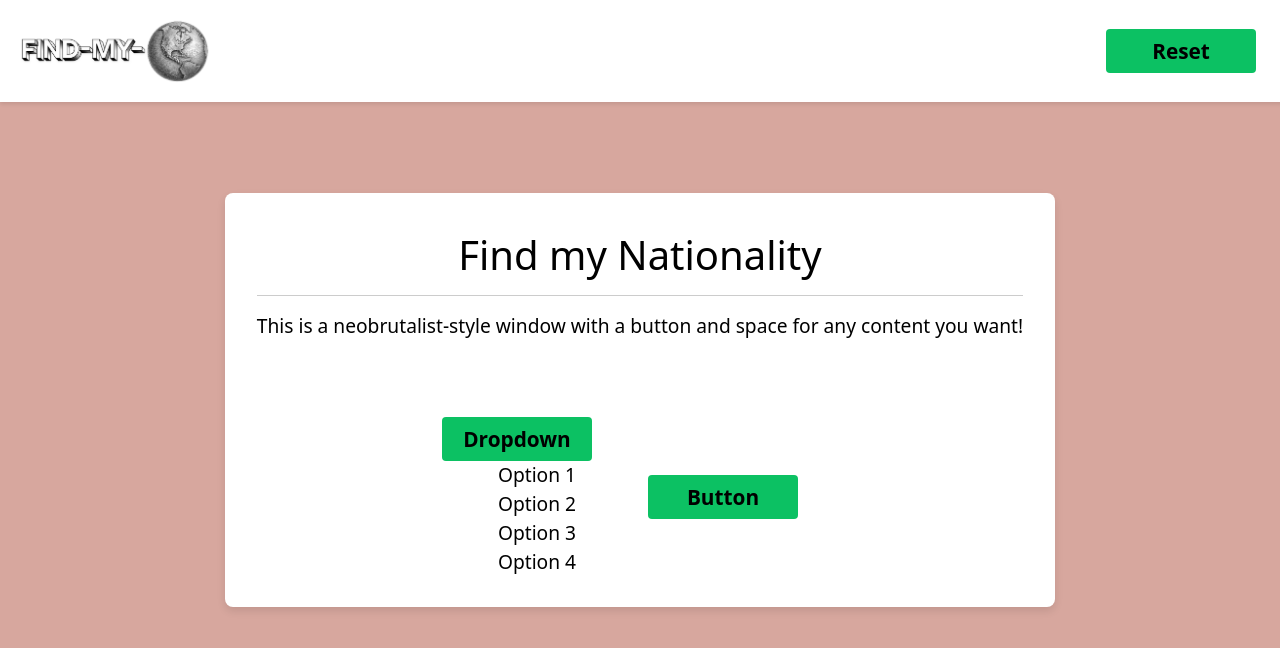
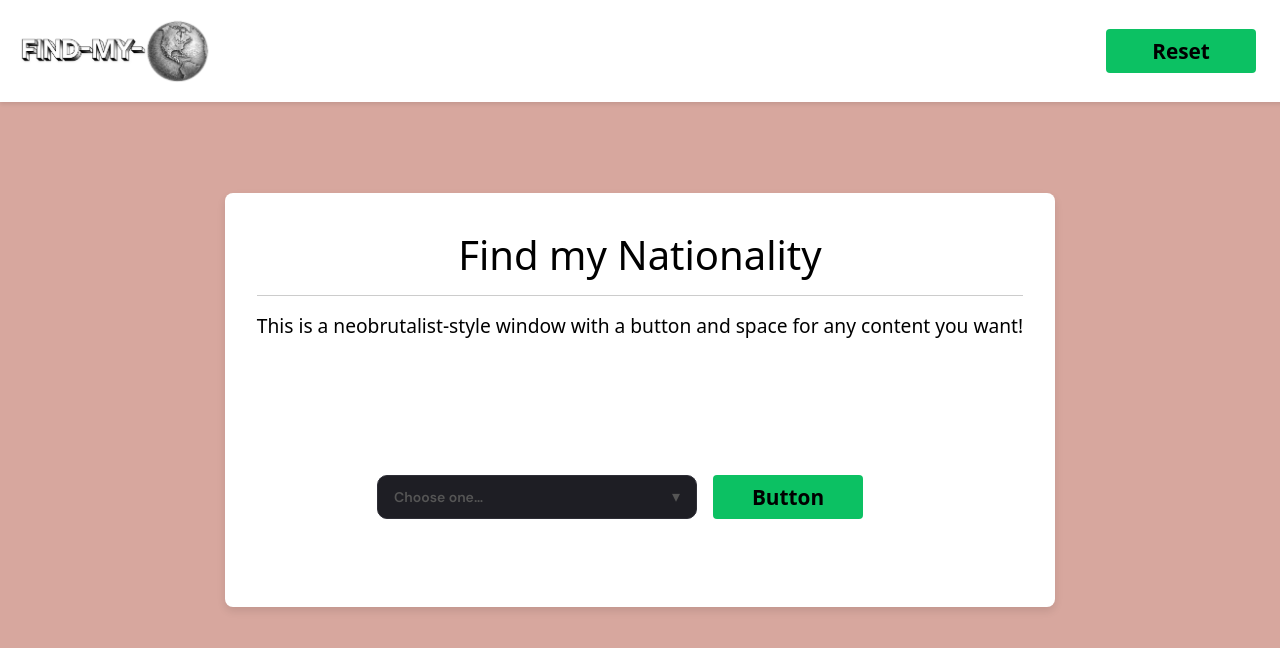
Before and after one commit to chintu901/nationality-quiz-react, a React (Vite) app: page / in a window 1280 px wide. Shown: the top 648 px of the page. Built offline with nearby package versions, Linux system fonts and the light colour scheme.

Commit message:
finaly make the dropdown

```diff
--- a/src/components/StartScreen.jsx
+++ b/src/components/StartScreen.jsx
@@ -1,8 +1,34 @@
 import worldMap from '../assets/world-map.jpg'
 import '../styles/StartScreen.css'
+import { useState, useRef, useEffect } from "react";
+
+const options = [
+    "Asia",
+    "Europe",
+    "North America",
+    "South America",
+    "Africa",
+    "Oceania"
+];
 
 
-export default function StartPage(){
+export default function StartPage() {
+    const [open, setOpen] = useState(false);
+    const [selected, setSelected] = useState(null);
+    const ref = useRef(null);
+    useEffect(() => {
+        const handleClickOutside = (event) => {
+            if (ref.current && !ref.current.contains(event.target)) {
+                setOpen(false);
+            }
+        };
+
+        document.addEventListener("mousedown", handleClickOutside);
+        return () => {
+            document.removeEventListener("mousedown", handleClickOutside);
+        };
+    }, []);
+
     return (
         <div className="start-page">
             <div className="head">Find my Nationality</div>
@@ -11,17 +37,37 @@ export default function StartPage(){
                 you want!
                 <br />
                 <div className='content-inputs'>
-                    <div className="dropdown-wrapper">
-                        <button className="dropdown-trigger" id="trigger" onClick={() => toggleDropdown()}>
-                        <span id="selected-text">Dropdown</span>
-                        <span className="arrow"><i class="hgi hgi-stroke hgi-arrow-down-01"></i></span>
+                    <div ref={ref} className="dropdown-wrapper">
+                        {/* Trigger */}
+                        <button
+                            onClick={() => setOpen((o) => !o)}
+                            className={`dropdown-trigger${open ? " open" : ""}`}
+                            aria-haspopup="listbox"
+                            aria-expanded={open}
+                        >
+                            <span className={selected ? "dropdown-selected-text" : "dropdown-placeholder"}>
+                                {selected ?? "Choose one…"}
+                            </span>
+                            <span className={`dropdown-chevron${open ? " rotated" : ""}`}>▾</span>
                         </button>
-                        <div className="dropdown-menu" id="menu">
-                        <div className="dropdown-item" onClick={() => selectItem('Option 1')}>Option 1</div>
-                        <div className="dropdown-item" onClick={() => selectItem('Option 2')}>Option 2</div>
-                        <div className="dropdown-item" onClick={() => selectItem('Option 3')}>Option 3</div>
-                        <div className="dropdown-item" onClick={() => selectItem('Option 4')}>Option 4</div>
-                        </div>
+
+                        {/* Menu */}
+                        {open && (
+                            <ul role="listbox" className="dropdown-menu">
+                                {options.map((opt) => (
+                                    <li
+                                        key={opt}
+                                        role="option"
+                                        aria-selected={selected === opt}
+                                        onClick={() => { setSelected(opt); setOpen(false); }}
+                                        className={`dropdown-item${selected === opt ? " active" : ""}`}
+                                    >
+                                        {selected === opt && <span className="dropdown-check">✓</span>}
+                                        {opt}
+                                    </li>
+                                ))}
+                            </ul>
+                        )}
                     </div>
                     <button className="button">Button</button>
                 </div>
--- a/src/styles/StartScreen.css
+++ b/src/styles/StartScreen.css
@@ -1,3 +1,5 @@
+@import url('https://fonts.googleapis.com/css2?family=DM+Sans:wght@400;500;600&display=swap');
+
 body{
     background-color: rgb(215, 167, 158);
     display: flex;
@@ -60,3 +62,116 @@ button:hover {
 button:active {
   background-color: #028340;
 }
+
+/* ─── Wrapper ─────────────────────────────────────────────── */
+
+.dropdown-wrapper {
+  position: relative;
+  width: 320px;
+  font-family: 'DM Sans', sans-serif;
+}
+
+/* ─── Trigger Button ──────────────────────────────────────── */
+
+.dropdown-trigger {
+  width: 100%;
+  display: flex;
+  align-items: center;
+  justify-content: space-between;
+  padding: 12px 16px;
+  background: #1e1e24;
+  border: 1px solid #2e2e36;
+  border-radius: 10px;
+  cursor: pointer;
+  color: #fff;
+  font-size: 14px;
+  font-family: 'DM Sans', sans-serif;
+  transition: border-color 0.18s, box-shadow 0.18s;
+  outline: none;
+}
+
+.dropdown-trigger.open {
+  border-color: #7c6fff;
+  box-shadow: 0 0 0 3px rgba(124, 111, 255, 0.18);
+}
+
+/* ─── Trigger Text States ─────────────────────────────────── */
+
+.dropdown-placeholder {
+  color: #555;
+  font-style: italic;
+}
+
+.dropdown-selected-text {
+  color: #f0f0f0;
+  font-weight: 500;
+}
+
+/* ─── Chevron ─────────────────────────────────────────────── */
+
+.dropdown-chevron {
+  color: #555;
+  font-size: 16px;
+  line-height: 1;
+  transition: transform 0.2s ease;
+}
+
+.dropdown-chevron.rotated {
+  transform: rotate(180deg);
+}
+
+/* ─── Menu ────────────────────────────────────────────────── */
+
+.dropdown-menu {
+  position: absolute;
+  top: calc(100% + 6px);
+  left: 0;
+  right: 0;
+  background: #1e1e24;
+  border: 1px solid #2e2e36;
+  border-radius: 10px;
+  list-style: none;
+  margin: 0;
+  padding: 6px;
+  max-height: 220px;
+  overflow-y: auto;
+  z-index: 100;
+  box-shadow: 0 16px 40px rgba(0, 0, 0, 0.45);
+}
+
+.dropdown-menu::-webkit-scrollbar { width: 4px; }
+.dropdown-menu::-webkit-scrollbar-track { background: transparent; }
+.dropdown-menu::-webkit-scrollbar-thumb { background: #333; border-radius: 4px; }
+.dropdown-menu::-webkit-scrollbar-thumb:hover { background: #555; }
+
+/* ─── Menu Items ──────────────────────────────────────────── */
+
+.dropdown-item {
+  display: flex;
+  align-items: center;
+  gap: 8px;
+  padding: 9px 12px;
+  border-radius: 7px;
+  font-size: 13.5px;
+  color: #bbb;
+  cursor: pointer;
+  transition: background 0.12s, color 0.12s;
+}
+
+.dropdown-item:hover {
+  background: rgba(255, 255, 255, 0.05);
+  color: #fff;
+}
+
+.dropdown-item.active {
+  color: #7c6fff;
+  background: rgba(124, 111, 255, 0.08);
+  font-weight: 600;
+}
+
+/* ─── Check Mark ──────────────────────────────────────────── */
+
+.dropdown-check {
+  font-size: 11px;
+  color: #7c6fff;
+}
```
